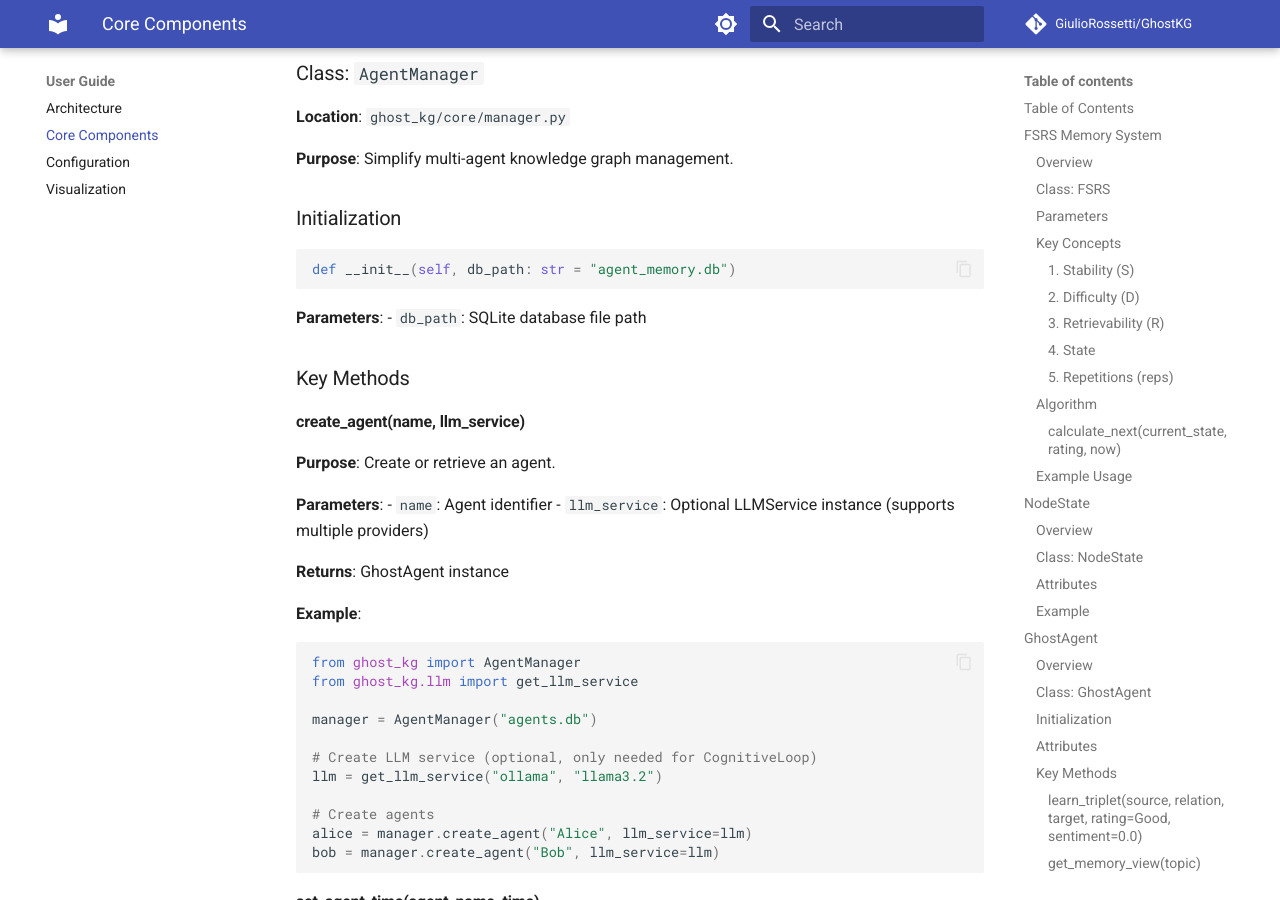
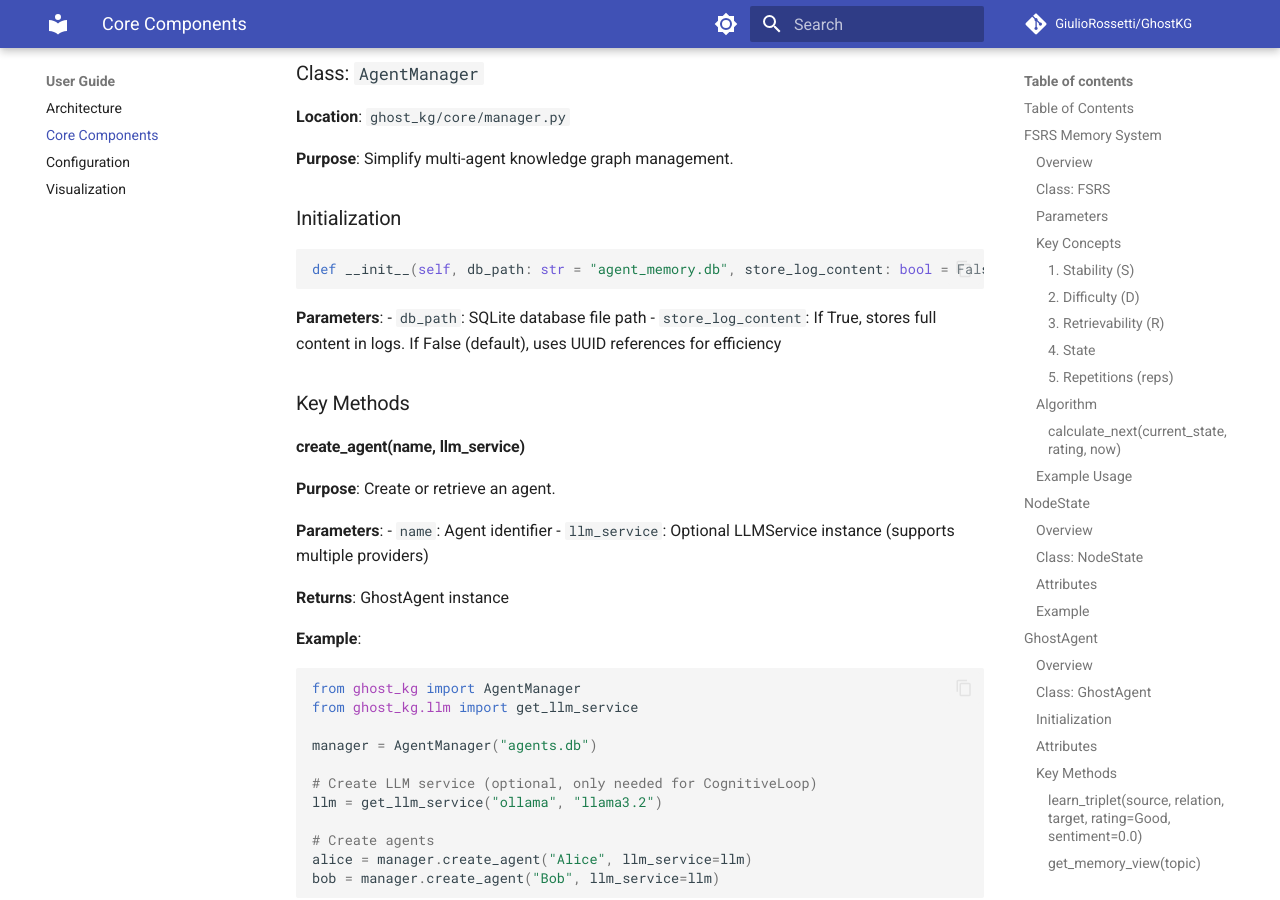
Before and after one commit to GiulioRossetti/GhostKG, an MkDocs documentation site: the page built from docs/CORE_COMPONENTS.md, in a window 1280 px wide and 900 px high, scrolled down 13064 px. Built offline with MkDocs 1.6.1 and Material for MkDocs 9.7.7, drawn with Linux system fonts in a browser that asks for light colours; comment, search, counter and statistics services are not loaded.

Commit message:
Add missing store_log_content parameter to AgentManager docs
Co-authored-by: GiulioRossetti <13123607+GiulioRossetti@users.noreply.github.com>

````diff
--- a/docs/CORE_COMPONENTS.md
+++ b/docs/CORE_COMPONENTS.md
@@ -677,11 +677,12 @@ LIMIT ?
 ### Initialization
 
 ```python
-def __init__(self, db_path: str = "agent_memory.db")
+def __init__(self, db_path: str = "agent_memory.db", store_log_content: bool = False)
 ```
 
 **Parameters**:
 - `db_path`: SQLite database file path
+- `store_log_content`: If True, stores full content in logs. If False (default), uses UUID references for efficiency
 
 ### Key Methods
 
````
